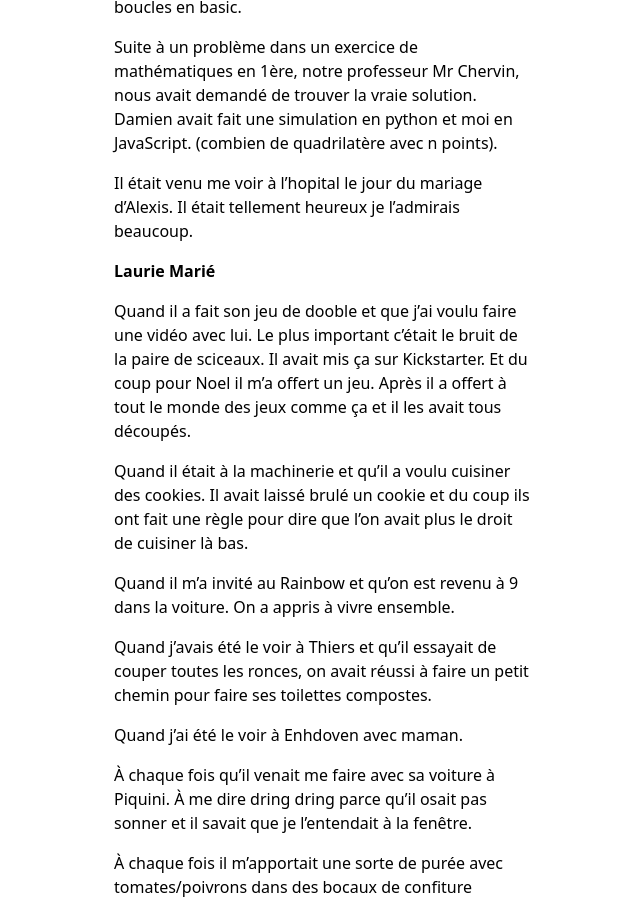
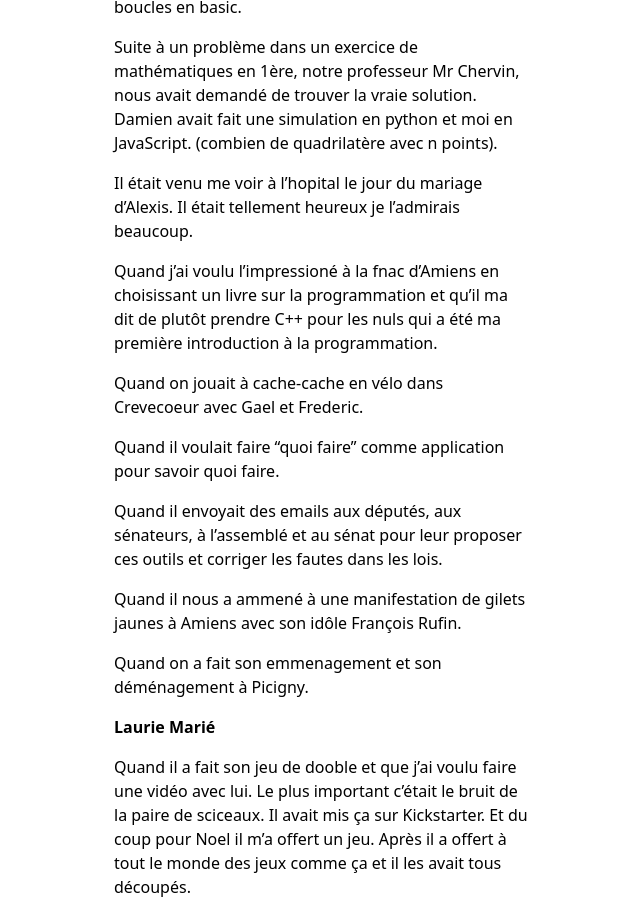
Before and after one commit to dorianmariefr/dorianmarie.fr-old, a Jekyll site: the page built from damien.md, in a window 1280 px wide and 900 px high, scrolled down 1333 px. Shown: the whole window, without its empty margins (318-958 px from the left). Built offline with Jekyll 4.4.1, drawn with Linux system fonts in a browser that asks for light colours; our own code applies the rules of GitHub Pages for plain Markdown files.

Commit message:
damien.md

```diff
--- a/damien.md
+++ b/damien.md
@@ -43,6 +43,18 @@ Suite à un problème dans un exercice de mathématiques en 1ère, notre profess
 
 Il était venu me voir à l'hopital le jour du mariage d'Alexis. Il était tellement heureux je l'admirais beaucoup.
 
+Quand j'ai voulu l'impressioné à la fnac d'Amiens en choisissant un livre sur la programmation et qu'il ma dit de plutôt prendre C++ pour les nuls qui a été ma première introduction à la programmation.
+
+Quand on jouait à cache-cache en vélo dans Crevecoeur avec Gael et Frederic.
+
+Quand il voulait faire "quoi faire" comme application pour savoir quoi faire.
+
+Quand il envoyait des emails aux députés, aux sénateurs, à l'assemblé et au sénat pour leur proposer ces outils et corriger les fautes dans les lois.
+
+Quand il nous a ammené à une manifestation de gilets jaunes à Amiens avec son idôle François Rufin.
+
+Quand on a fait son emmenagement et son déménagement à Picigny.
+
 # Laurie Marié
 
 Quand il a fait son jeu de dooble et que j'ai voulu faire une vidéo avec lui. Le plus important c'était le bruit de la paire de sciceaux. Il avait mis ça sur Kickstarter. Et du coup pour Noel il m'a offert un jeu. Après il a offert à tout le monde des jeux comme ça et il les avait tous découpés.
```
